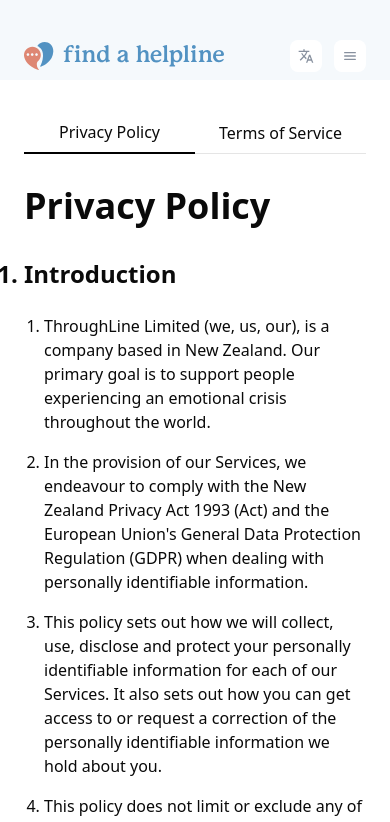
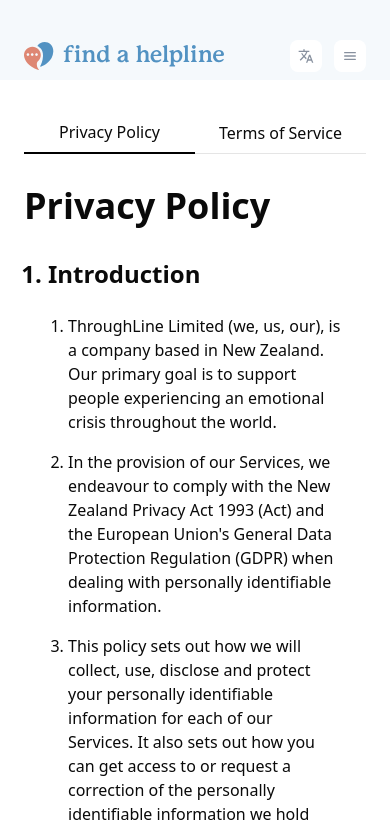
Before and after one commit to Jullmenk/findahelpline.eu, a Next.js app: page /en/privacy in a window 390 px wide. Shown: the top 822 px of the page. Built offline with nearby package versions, Linux system fonts and the light colour scheme; no server answers; the database is empty.

Commit message:
fix: adjust padding for privacy policy list for improved layout

```diff
--- a/src/app/[locale]/privacy/page.tsx
+++ b/src/app/[locale]/privacy/page.tsx
@@ -11,7 +11,7 @@ export default function Privacy() {
       <div className="w-full px-6 sm:px-0 sm:w-def">
         <TermsAndPrivacyHeader />
         <h1 className="text-4xl font-semibold my-8">{t("title")}</h1>
-        <ul className="list-decimal list-outside">
+        <ul className="list-decimal px-6 sm:px-0 list-outside">
           <li className="text-2xl font-semibold ">
             <span>{t("sections.introduction.title")}</span>
             <ul className="pl-5 text-base flex flex-col gap-4 mt-6 font-normal list-decimal list-outside">
```
